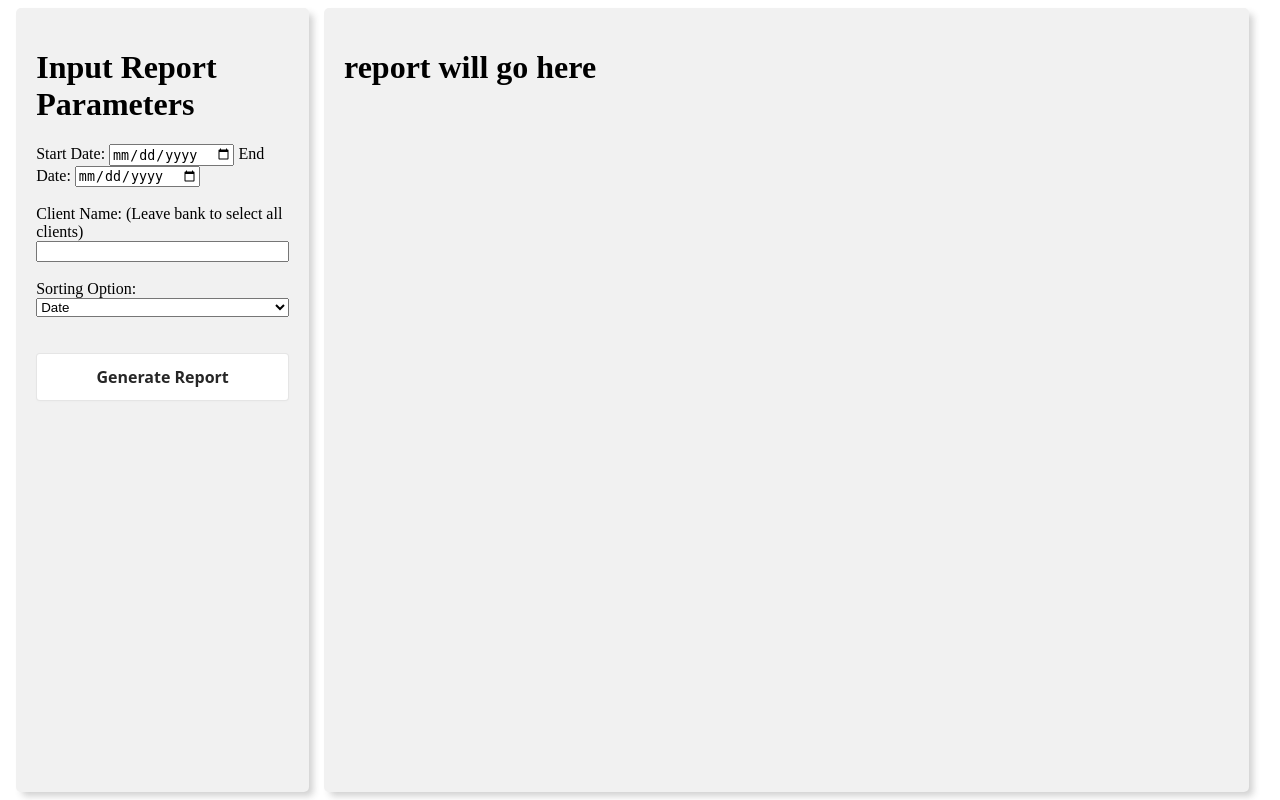
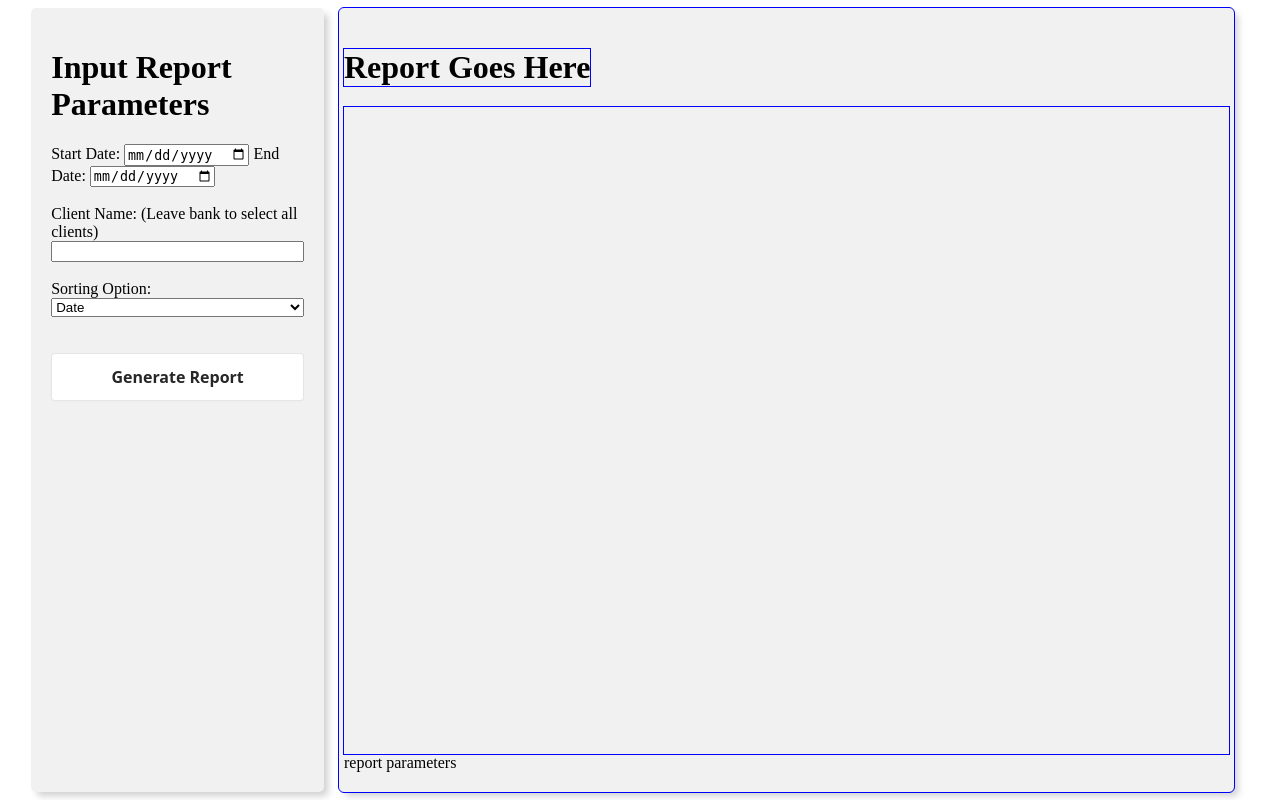
Before and after one commit to khowellmobile/practice-cs-tool, a Django app: page /generate_report/ in a window 1280 px wide. Run offline with Django 4.2, Linux system fonts and the light colour scheme; a user stored in the database is signed in.

Commit message:
Added css and report structuring

```diff
--- a/cs_app/static/css/generate_report_style.css
+++ b/cs_app/static/css/generate_report_style.css
@@ -7,7 +7,12 @@
   height: 95%;
   border-radius: 5px;
   box-shadow: 5px 5px 7px -1px rgba(51, 51, 51, 0.23);
-  padding: 20px;
+  padding: 20px 5px 20px 5px;
+
+  display: flex;
+  flex-direction: column;
+  justify-content: center;
+  align-items: flex-start;
 }
 
 .param-card {
@@ -34,3 +39,13 @@
     display: flex;
     flex-direction: column;
 }
+
+.reportBlock {
+    width: 100%;
+    height: 100%;
+    align-self: center;
+}
+
+p {
+    margin: 0px;
+}
--- a/cs_app/templates/generate_report.html
+++ b/cs_app/templates/generate_report.html
@@ -44,10 +44,14 @@
                     </form>
                 </div>
             </div>
-            <div class="report-card">
-                <h1>
-                    report will go here
+            <div class="report-card outline">
+                <h1 class="outline">
+                    Report Goes Here
                 </h1>
+                <div class="reportBlock outline">
+
+                </div>
+                <p>report parameters</p>
             </div>
         </div>
     </body>
```
Also changed, not shown: db.sqlite3.
